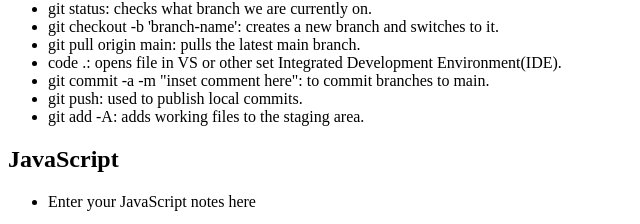
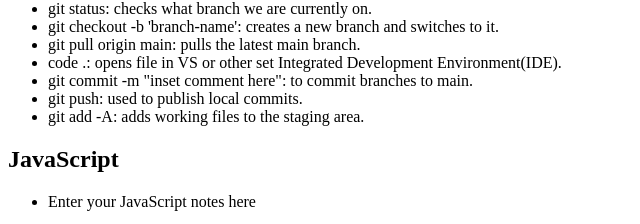
Before and after one commit to Meister7K/Prework-study-guide, a plain HTML site: page index.html in a window 1280 px wide. Shown: the part 1150-1374 px from the top of the page, 0-640 px from the left. Drawn offline with Linux system fonts and the light colour scheme.

Commit message:
adjusted text in git notes of HTML file

```diff
--- a/index.html
+++ b/index.html
@@ -36,7 +36,7 @@
           <li>git checkout -b 'branch-name': creates a new branch and switches to it.</li>
           <li>git pull origin main: pulls the latest main branch.</li>
           <li>code .: opens file in VS or other set Integrated Development Environment(IDE).</li>
-          <li>git commit -a -m "inset comment here": to commit branches to main.</li>
+          <li>git commit -m "inset comment here": to commit branches to main.</li>
           <li>git push: used to publish local commits.</li>
           <li>git add -A: adds working files to the staging area.</li>
         </ul>
```
